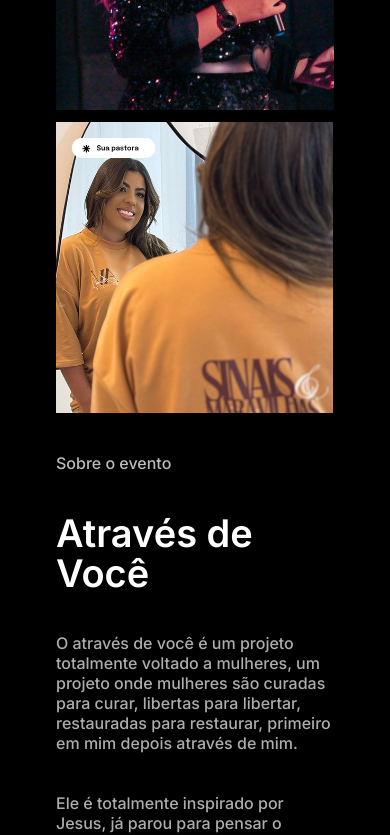
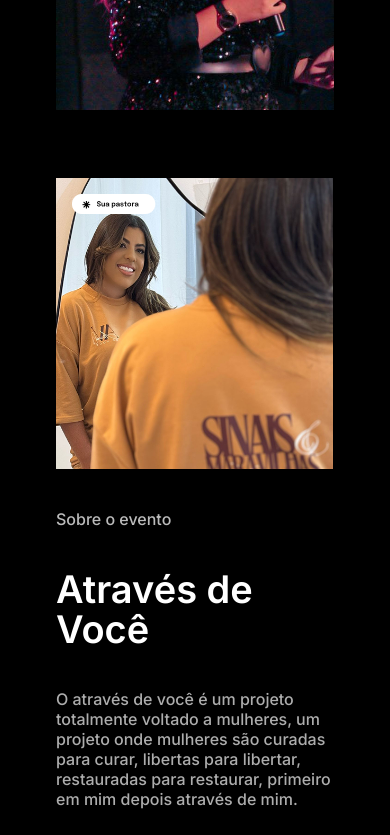
Before and after one commit to alexsantosdev/atravesdevoce, a Next.js app: page / in a window 390 px wide. Shown: the part 8900-9735 px from the top of the page. Built offline with nearby package versions, Linux system fonts and the light colour scheme; no server answers.

Commit message:
Update Home.module.scss

```diff
--- a/src/styles/Home.module.scss
+++ b/src/styles/Home.module.scss
@@ -762,6 +762,7 @@
     }
 
     .about {
+        margin-top: 4rem;
         flex-direction: column;
 
         align-items: flex-start;
@@ -1054,6 +1055,7 @@
     }
 
     .about {
+        margin-top: 4rem;
         flex-direction: column;
         padding: 0;
 
```
